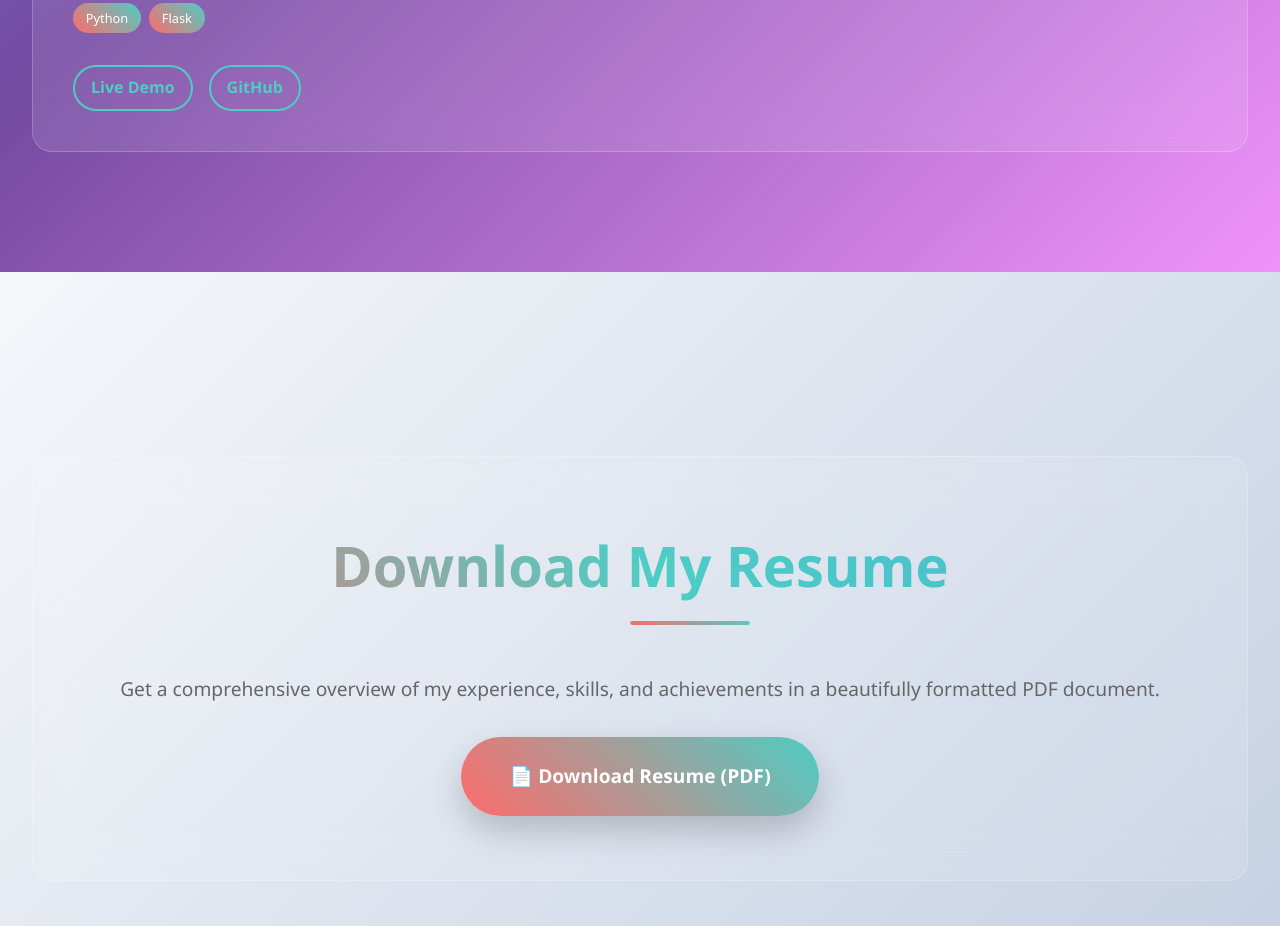
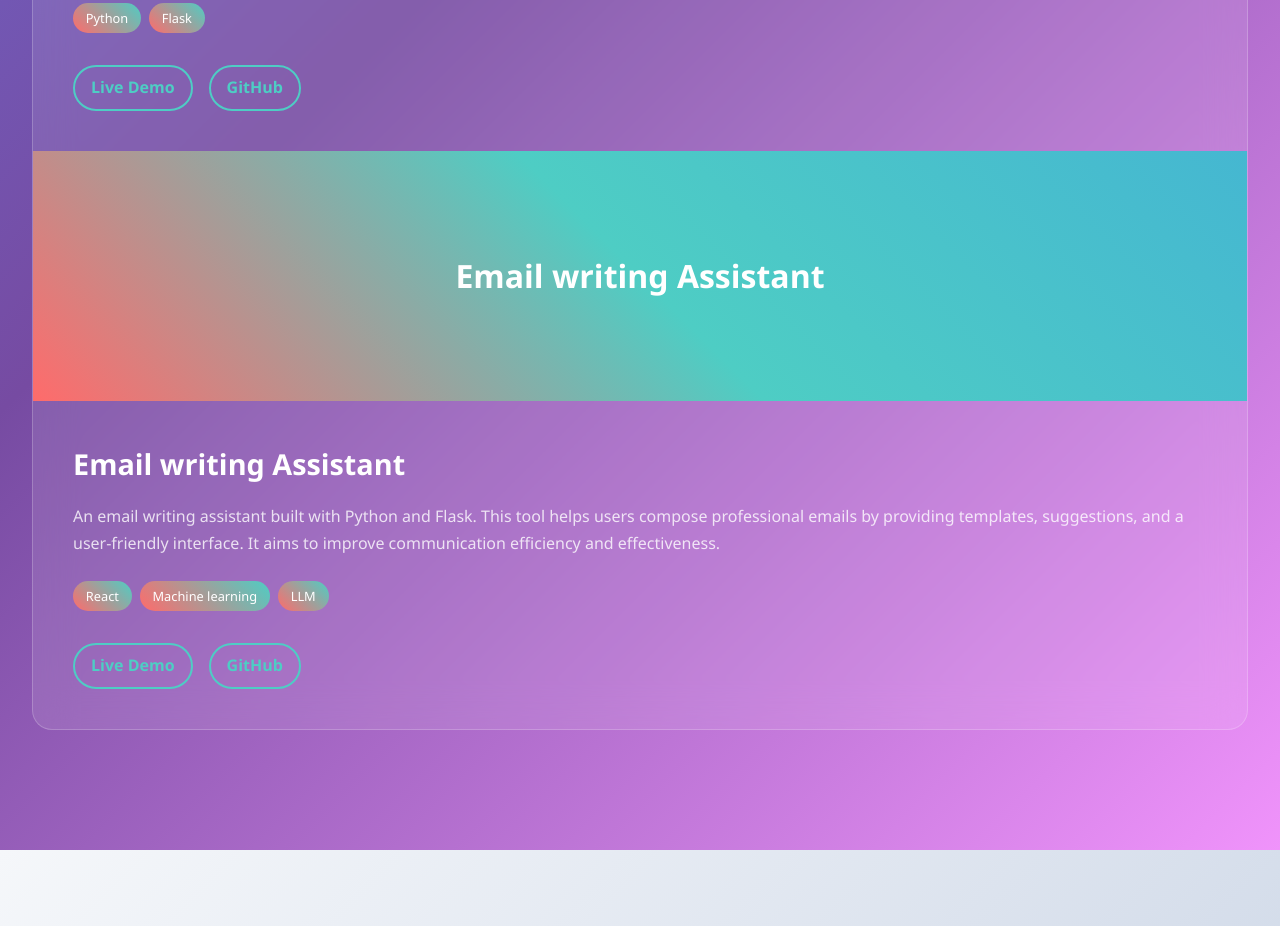
Before and after one commit to sreeramakhil/Sreeram_Akhil_portfolio, a plain HTML site: page index.html in a window 1280 px wide. Shown: the part 4806-5732 px from the top of the page. Drawn offline with nearby package versions, Linux system fonts and the light colour scheme.

Commit message:
Update index.html

```diff
--- a/index.html
+++ b/index.html
@@ -1177,6 +1177,26 @@
                             <a href="https://github.com/Sreeram-Akhil/tetris" class="project-link">GitHub</a>
                         </div>
                     </div>
+
+                    <div class="project-image">Email writing Assistant</div>
+                    <div class="project-info">
+                        <h3 class="project-title">Email writing Assistant</h3>
+                        <p class="project-description">
+                            An email writing assistant built with Python and Flask. This tool helps users compose professional emails by providing templates, suggestions, and a user-friendly interface. It aims to improve communication efficiency and effectiveness.
+                        </p>
+                        <div class="project-tech">
+                            <span class="tech-tag">React</span>
+                            <span class="tech-tag">Machine learning</span>
+                            <span class="tech-tag">LLM</span>
+                        </div>
+                        <div class="project-links">
+                            <a href="#" class="project-link">Live Demo</a>
+                            <a href="https://github.com/sreeramakhil/Email-writing-Assistant" class="project-link">GitHub</a>
+                        </div>
+                    </div>
+
+
+
                 </div>
             </div>
         </div>
```
